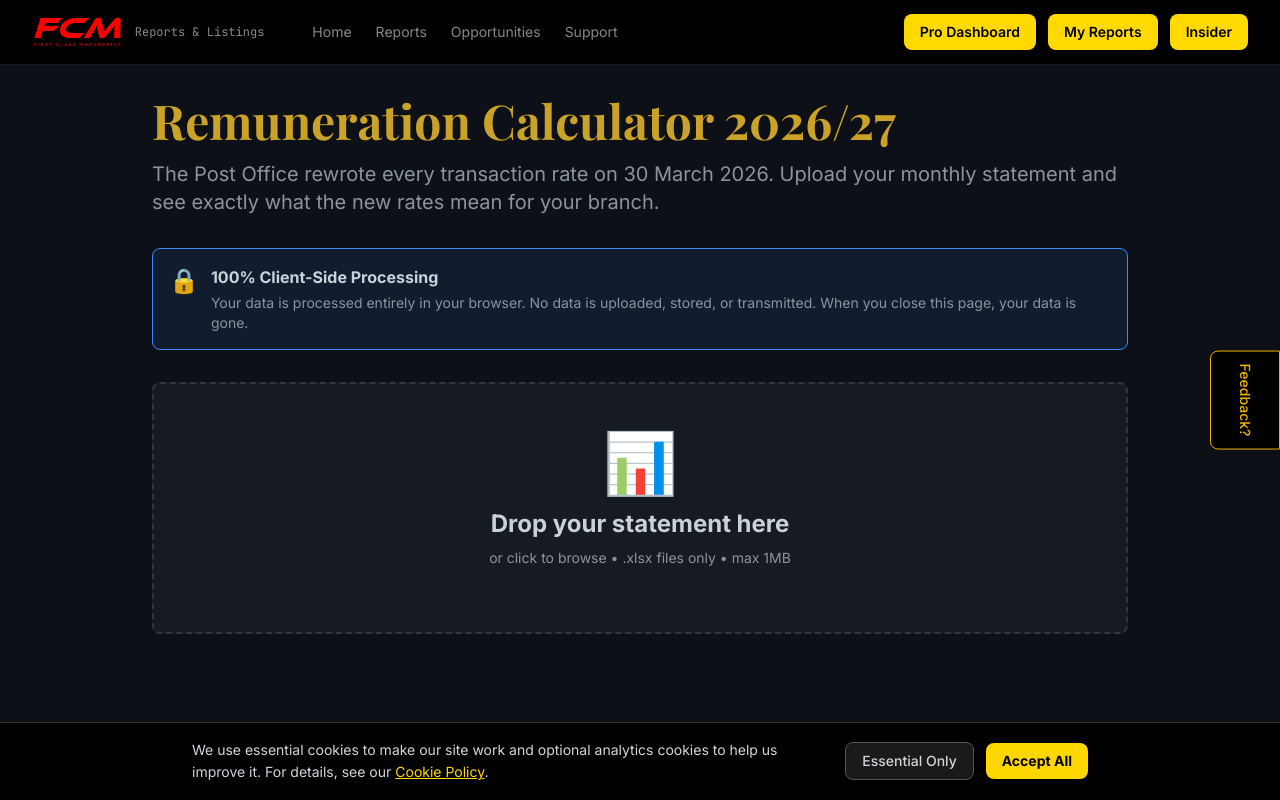
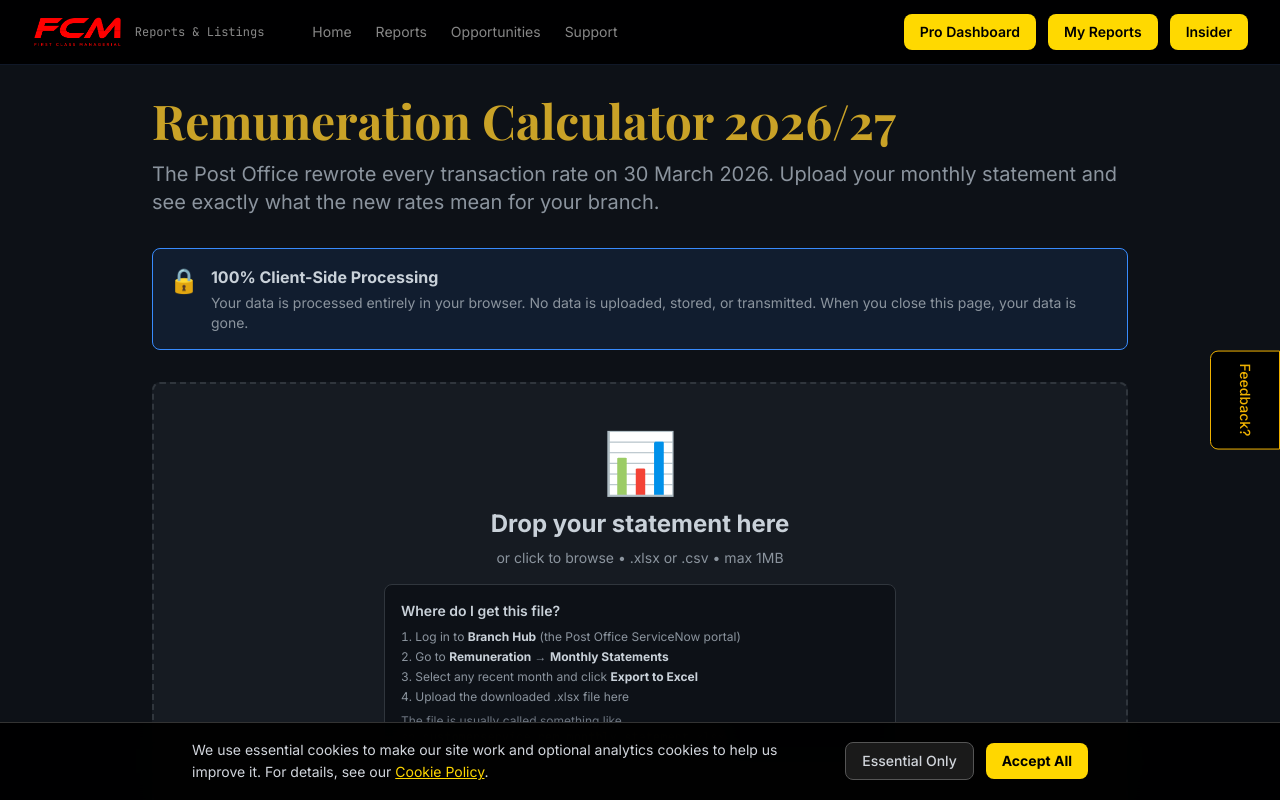
Before and after one commit to agentmicky23-collab/fcm-intelligence-reports, a Next.js app: page /support/remuneration-calculator in a window 1280 px wide. Shown: the top 800 px of the page. Built offline with nearby package versions, Linux system fonts and the light colour scheme.

Commit message:
fix: XLSX import, add CSV support, add file guidance instructions

```diff
--- a/app/support/remuneration-calculator/CalculatorClient.jsx
+++ b/app/support/remuneration-calculator/CalculatorClient.jsx
@@ -22,8 +22,8 @@ export default function CalculatorClient() {
     setErrorMessage('');
 
     // Validate file
-    if (!file.name.match(/\.(xlsx)$/i)) {
-      setErrorMessage('Please upload an Excel file (.xlsx)');
+    if (!file.name.match(/\.(xlsx|csv)$/i)) {
+      setErrorMessage('Please upload an Excel (.xlsx) or CSV (.csv) file');
       setUploadState('error');
       return;
     }
@@ -180,7 +180,7 @@ export default function CalculatorClient() {
             >
               <input
                 type="file"
-                accept=".xlsx"
+                accept=".xlsx,.csv"
                 onChange={handleFileInput}
                 className="hidden"
                 id="file-upload"
@@ -190,9 +190,19 @@ export default function CalculatorClient() {
                 <h3 className="text-2xl font-bold mb-2">
                   {uploadState === 'uploading' ? 'Processing...' : 'Drop your statement here'}
                 </h3>
-                <p className="text-sm mb-4" style={{ color: '#8b949e' }}>
-                  or click to browse • .xlsx files only • max 1MB
+                <p className="text-sm mb-2" style={{ color: '#8b949e' }}>
+                  or click to browse • .xlsx or .csv • max 1MB
                 </p>
+                <div className="mt-4 p-4 rounded-lg text-left max-w-lg mx-auto" style={{ background: '#0d1117', border: '1px solid #30363d' }}>
+                  <p className="text-sm font-semibold mb-2" style={{ color: '#c9d1d9' }}>Where do I get this file?</p>
+                  <ol className="text-xs space-y-1 list-decimal list-inside" style={{ color: '#8b949e' }}>
+                    <li>Log in to <strong style={{ color: '#c9d1d9' }}>Branch Hub</strong> (the Post Office ServiceNow portal)</li>
+                    <li>Go to <strong style={{ color: '#c9d1d9' }}>Remuneration</strong> → <strong style={{ color: '#c9d1d9' }}>Monthly Statements</strong></li>
+                    <li>Select any recent month and click <strong style={{ color: '#c9d1d9' }}>Export to Excel</strong></li>
+                    <li>Upload the downloaded .xlsx file here</li>
+                  </ol>
+                  <p className="text-xs mt-2" style={{ color: '#6e7681' }}>The file is usually called something like <code style={{ color: '#c9a227' }}>sn_customerservice_rem_monthly_statement.xlsx</code></p>
+                </div>
                 {errorMessage && (
                   <div className="mt-4 p-3 rounded" style={{ background: 'rgba(248, 81, 73, 0.1)', color: '#f85149' }}>
                     {errorMessage}
```
Also changed, not shown: lib/remuneration/calculator.js.
